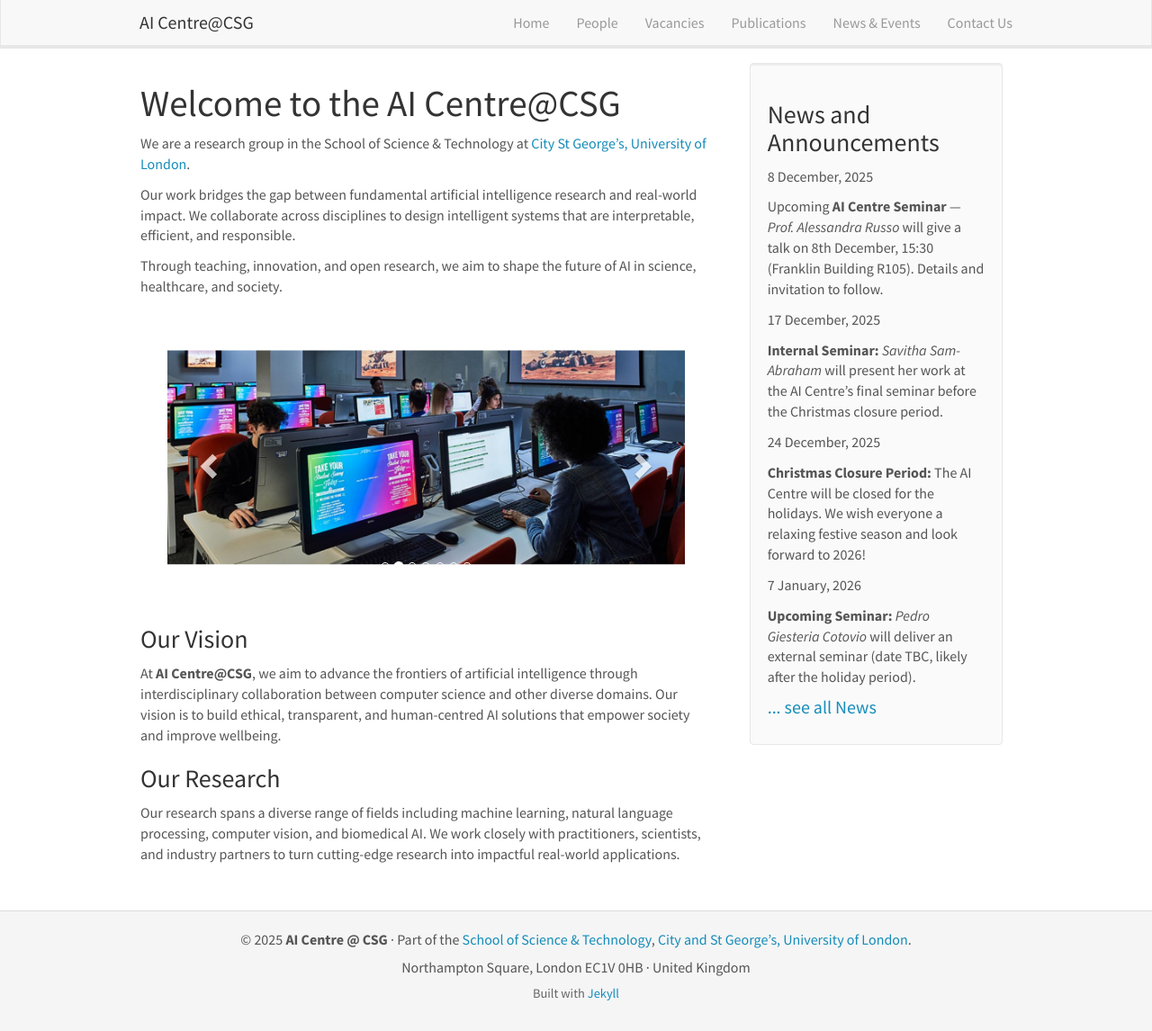
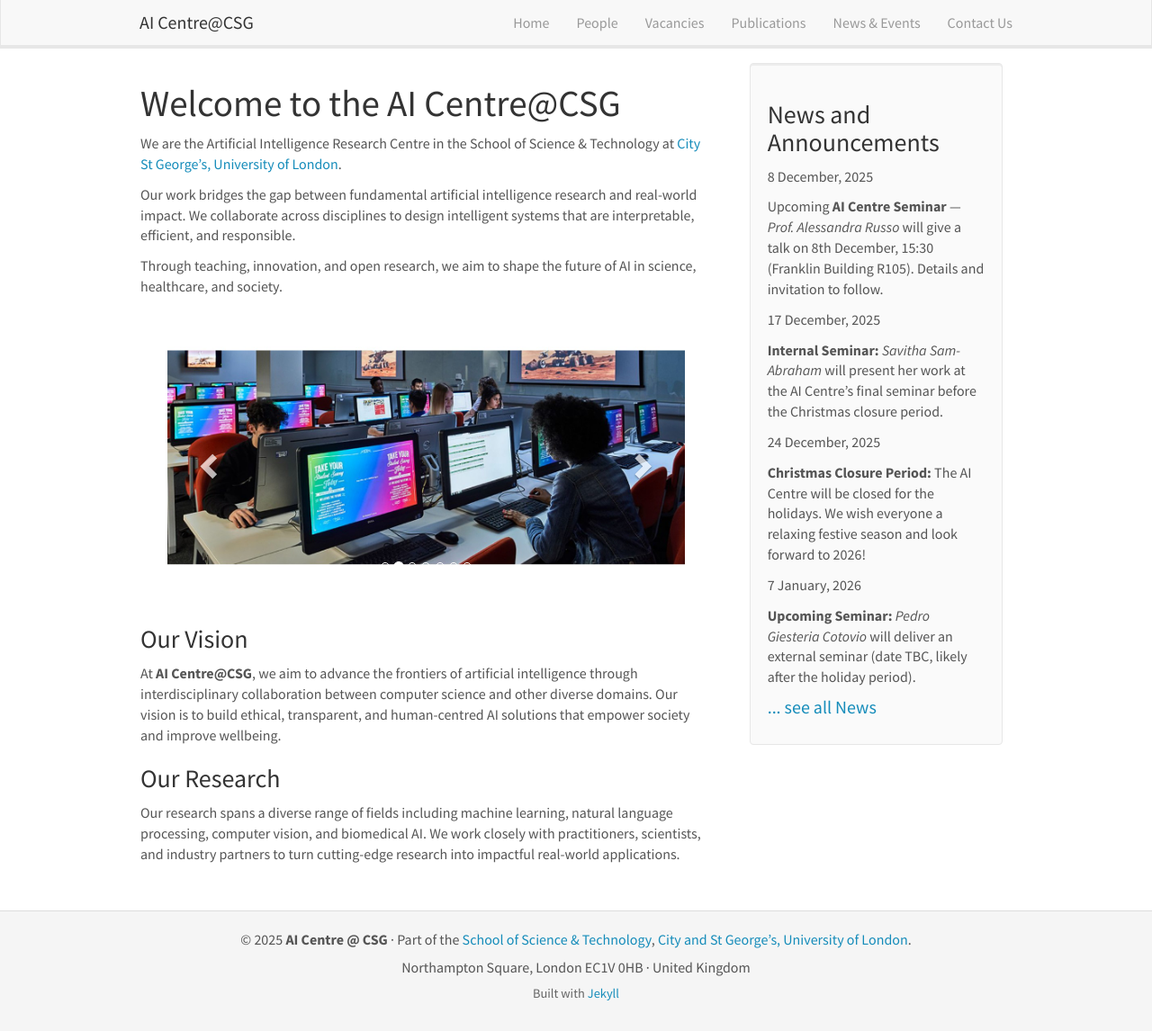
Before and after one commit to aicentre-csg/aicentre-csg.github.io, a Jekyll site: the page built from index.md, in a window 1280 px wide and 1146 px high. Shown: the whole window at 90% size. Built offline with Jekyll 4.4.1, drawn with Linux system fonts in a browser that asks for light colours; nearby versions of some CDN libraries.

Commit message:
Update group description in index.md

```diff
--- a/index.md
+++ b/index.md
@@ -8,7 +8,7 @@ permalink: /
 
 
 
-We are a research group in the School of Science & Technology at [City St George's, University of London](https://www.citystgeorges.ac.uk/).
+We are the Artificial Intelligence Research Centre in the School of Science & Technology at [City St George's, University of London](https://www.citystgeorges.ac.uk/).
 
 Our work bridges the gap between fundamental artificial intelligence research and real-world impact. We collaborate across disciplines to design intelligent systems that are interpretable, efficient, and responsible.
 
```
